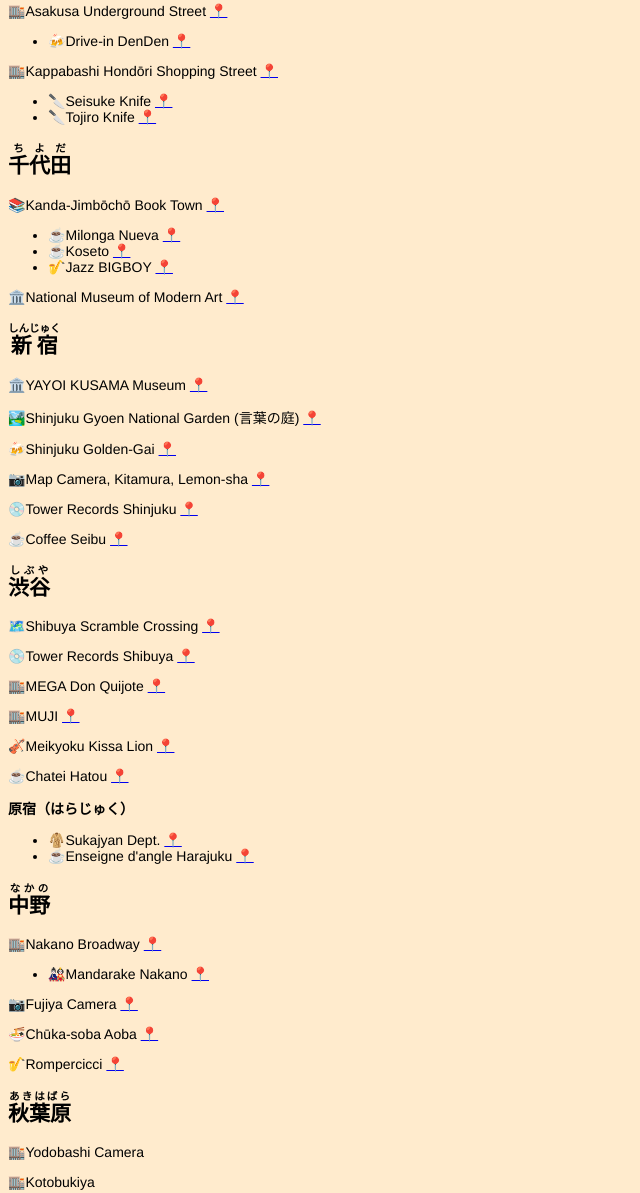
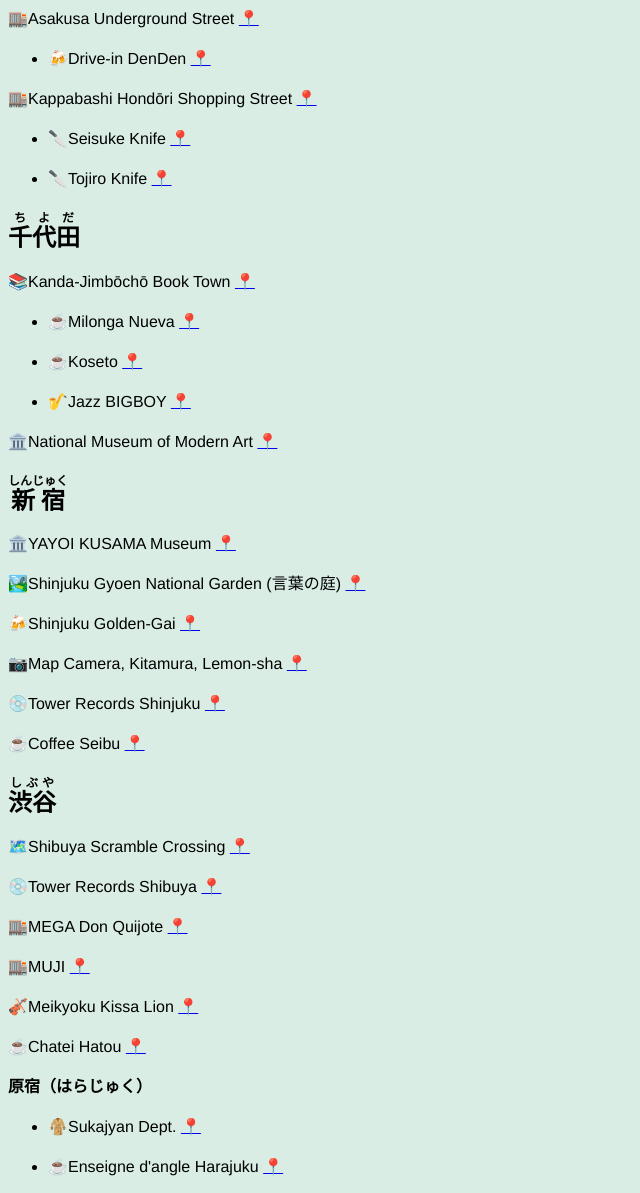
Before and after one commit to Habitacle/nihon-no-basho, a plain HTML site: page 場所.html in a window 1280 px wide. Shown: the part 159-1352 px from the top of the page, without its empty margins (0-640 px from the left). Drawn offline with Linux system fonts and the light colour scheme.

Commit message:
Add files via upload

```diff
--- a/場所.html
+++ b/場所.html
@@ -2,29 +2,32 @@
 <html>
 <head>
 <meta charset='UTF-8'><meta name='viewport' content='width=device-width initial-scale=1'>
-<style type='text/css'>html { font-size: 14px; background-color: #FFEBCD; font-family: "Helvetica Neue", Helvetica, Arial, sans-serif; -webkit-font-smoothing: antialiased; }</style>
 <title>場所</title>
-</head>
+<style type="text/css">
+html { font-size: 16px; background-color: #D9EDE5; font-family: 'Lexend','Helvetica','SourceCodePro','NotoSansSC'; -webkit-font-smoothing: antialiased;}
+body { line-height: 1.5rem; overflow-x: hidden;}
+.in-text-selection, ::selection { background: #B5D6FC; color: auto;}
+</style></head>
 <body><h1 id='東京'>東京</h1>
 <h2 id='浅草あさくさ'><ruby>浅草<rt>あさくさ</rt></ruby></h2>
 <p>⛩️Sensoji Temple <a href='https://maps.app.goo.gl/dSt5LhH134Soc1eR7'>📍</a></p>
 <p>🏬Asakusa Underground Street <a href='https://maps.app.goo.gl/sAd4pUwui87kjDhU6'>📍</a></p>
 <ul>
-<li>🍻Drive-in DenDen <a href='https://maps.app.goo.gl/K38QRFHRSFJCo4pG6'>📍</a></li>
+<li><p>🍻Drive-in DenDen <a href='https://maps.app.goo.gl/K38QRFHRSFJCo4pG6'>📍</a></p></li>
 
 </ul>
 <p>🏬Kappabashi Hondōri Shopping Street <a href='https://maps.app.goo.gl/LgLC41nASAGkNneZA'>📍</a></p>
 <ul>
-<li>🔪Seisuke Knife <a href='https://maps.app.goo.gl/w5chX8oBWsxaJNim8'>📍</a></li>
-<li>🔪Tojiro Knife <a href='https://maps.app.goo.gl/qzsm6Lo2fq4W3W7dA'>📍</a></li>
+<li><p>🔪Seisuke Knife <a href='https://maps.app.goo.gl/w5chX8oBWsxaJNim8'>📍</a></p></li>
+<li><p>🔪Tojiro Knife <a href='https://maps.app.goo.gl/qzsm6Lo2fq4W3W7dA'>📍</a></p></li>
 
 </ul>
 <h2 id='千代田ちよだ'><ruby>千代田<rt>ちよだ</rt></ruby></h2>
 <p>📚️Kanda-Jimbōchō Book Town <a href='https://maps.app.goo.gl/JGDWbEcRruXS2n2k9'>📍</a></p>
 <ul>
-<li>☕️Milonga Nueva <a href='https://maps.app.goo.gl/e9qRLtZFzenhx3EX7'>📍</a></li>
-<li>☕️Koseto <a href='https://maps.app.goo.gl/wBkXXUuiKCYBVP5t6'>📍</a></li>
-<li>🎷Jazz BIGBOY <a href='https://maps.app.goo.gl/gxo6bkyCkFi39EGf8'>📍</a></li>
+<li><p>☕️Milonga Nueva <a href='https://maps.app.goo.gl/e9qRLtZFzenhx3EX7'>📍</a></p></li>
+<li><p>☕️Koseto <a href='https://maps.app.goo.gl/wBkXXUuiKCYBVP5t6'>📍</a></p></li>
+<li><p>🎷Jazz BIGBOY <a href='https://maps.app.goo.gl/gxo6bkyCkFi39EGf8'>📍</a></p></li>
 
 </ul>
 <p>🏛️National Museum of Modern Art <a href='https://maps.app.goo.gl/5tTywqyvbBiVKXoi8'>📍</a></p>
@@ -44,14 +47,14 @@
 <p>☕️Chatei Hatou <a href='https://maps.app.goo.gl/suZitRJt2d5bN1eD8'>📍</a></p>
 <p><strong>原宿（はらじゅく）</strong></p>
 <ul>
-<li>🧥Sukajyan Dept. <a href='https://maps.app.goo.gl/vrCK1KU8uw1Lt2Tf8'>📍</a></li>
-<li>☕️Enseigne d&#39;angle Harajuku <a href='https://maps.app.goo.gl/mq4j4gyRh3adKGeP9'>📍</a></li>
+<li><p>🧥Sukajyan Dept. <a href='https://maps.app.goo.gl/vrCK1KU8uw1Lt2Tf8'>📍</a></p></li>
+<li><p>☕️Enseigne d&#39;angle Harajuku <a href='https://maps.app.goo.gl/mq4j4gyRh3adKGeP9'>📍</a></p></li>
 
 </ul>
 <h2 id='中野なかの'><ruby>中野<rt>なかの</rt></ruby></h2>
 <p>🏬Nakano Broadway <a href='https://maps.app.goo.gl/Qz6CuQ7gw3KB6CJr8'>📍</a></p>
 <ul>
-<li>🎎Mandarake Nakano <a href='https://maps.app.goo.gl/ByPHTNLk57M3kh4K7'>📍</a></li>
+<li><p>🎎Mandarake Nakano <a href='https://maps.app.goo.gl/ByPHTNLk57M3kh4K7'>📍</a></p></li>
 
 </ul>
 <p>📷️Fujiya Camera <a href='https://maps.app.goo.gl/ZQLSdnL9Wxe5gbScA'>📍</a></p>
@@ -68,7 +71,7 @@
 <p>🏛️Tokyo National Museum <a href='https://maps.app.goo.gl/GUW47aXAJGEi3DXo6'>📍</a></p>
 <p>🏞️Ueno Park</p>
 <ul>
-<li>🐼Ueno Zoo <a href='https://maps.app.goo.gl/jbjjfNcF3HouKgYk6'>📍</a></li>
+<li><p>🐼Ueno Zoo <a href='https://maps.app.goo.gl/jbjjfNcF3HouKgYk6'>📍</a></p></li>
 
 </ul>
 <p>🥢Yakitori Torisho Honten <a href='https://maps.app.goo.gl/pjaFAcD2eQdBqkGG7'>📍</a></p>
@@ -100,7 +103,7 @@
 <p>🏬Nishiki Market <a href='https://maps.app.goo.gl/RKWxRS6aNKcqXFVs8'>📍</a></p>
 <p>🛣️Pontocho Alley <a href='https://maps.app.goo.gl/agpP7Kc7nBAcC9A47'>📍</a></p>
 <ul>
-<li>🥩Yakiniku Hiro <a href='https://maps.app.goo.gl/anwBe6nLGqrMDiFG9'>📍</a></li>
+<li><p>🥩Yakiniku Hiro <a href='https://maps.app.goo.gl/anwBe6nLGqrMDiFG9'>📍</a></p></li>
 
 </ul>
 <p>👘Harajuku Chicago <a href='https://maps.app.goo.gl/fp9CwKb4RWA3ug729'>📍</a></p>
@@ -135,7 +138,7 @@
 <p>🏯Kinkakuji <a href='https://maps.app.goo.gl/oY3Z83m11VsYqpSd8'>📍</a></p>
 <p>🌲Kurama to Kibune Hike (2-3 hs) <a href='https://maps.app.goo.gl/udEXsaEYhZPXCYav5'>📍</a></p>
 <ul>
-<li>🚉Kibuneguchi Station <a href='https://maps.app.goo.gl/GfrFPJ81Ag22sLKX6'>📍</a></li>
+<li><p>🚉Kibuneguchi Station <a href='https://maps.app.goo.gl/GfrFPJ81Ag22sLKX6'>📍</a></p></li>
 
 </ul>
 <p>🏞️Kyoto Botanic Garden <a href='https://maps.app.goo.gl/haDPXZTKe69eMtxXA'>📍</a></p>
@@ -149,7 +152,7 @@
 <p>🐉Donguri Kyowakoku (Ghibli Store) Namba <a href='https://maps.app.goo.gl/WtPKuXRnnjYBRfkNA'>📍</a></p>
 <p>🏬PLAZA Shinsaibashi PARCO Store <a href='https://maps.app.goo.gl/YV7CqS8rSeGF2aTy7'>📍</a></p>
 <ul>
-<li>🐉Donguri Kyowakoku (Ghibli Store) <a href='https://maps.app.goo.gl/VUEKFBkGSkSUNSgh9'>📍</a></li>
+<li><p>🐉Donguri Kyowakoku (Ghibli Store) <a href='https://maps.app.goo.gl/VUEKFBkGSkSUNSgh9'>📍</a></p></li>
 
 </ul>
 <p>🛣️Sennichimae Doguyasuji Shopping Street for cookware <a href='https://maps.app.goo.gl/KCGFDaJigrYJ7s817'>📍</a></p>
```
